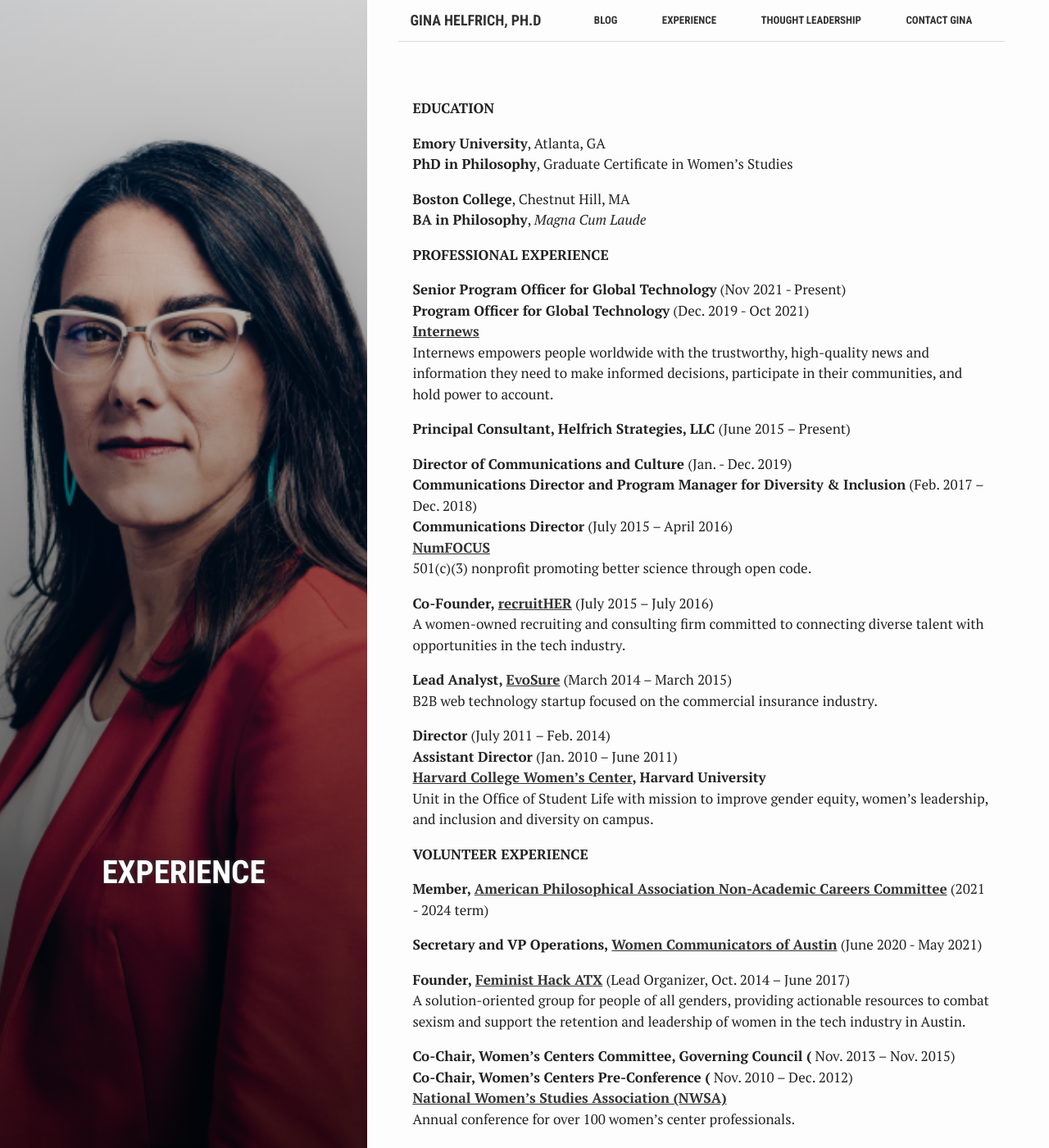
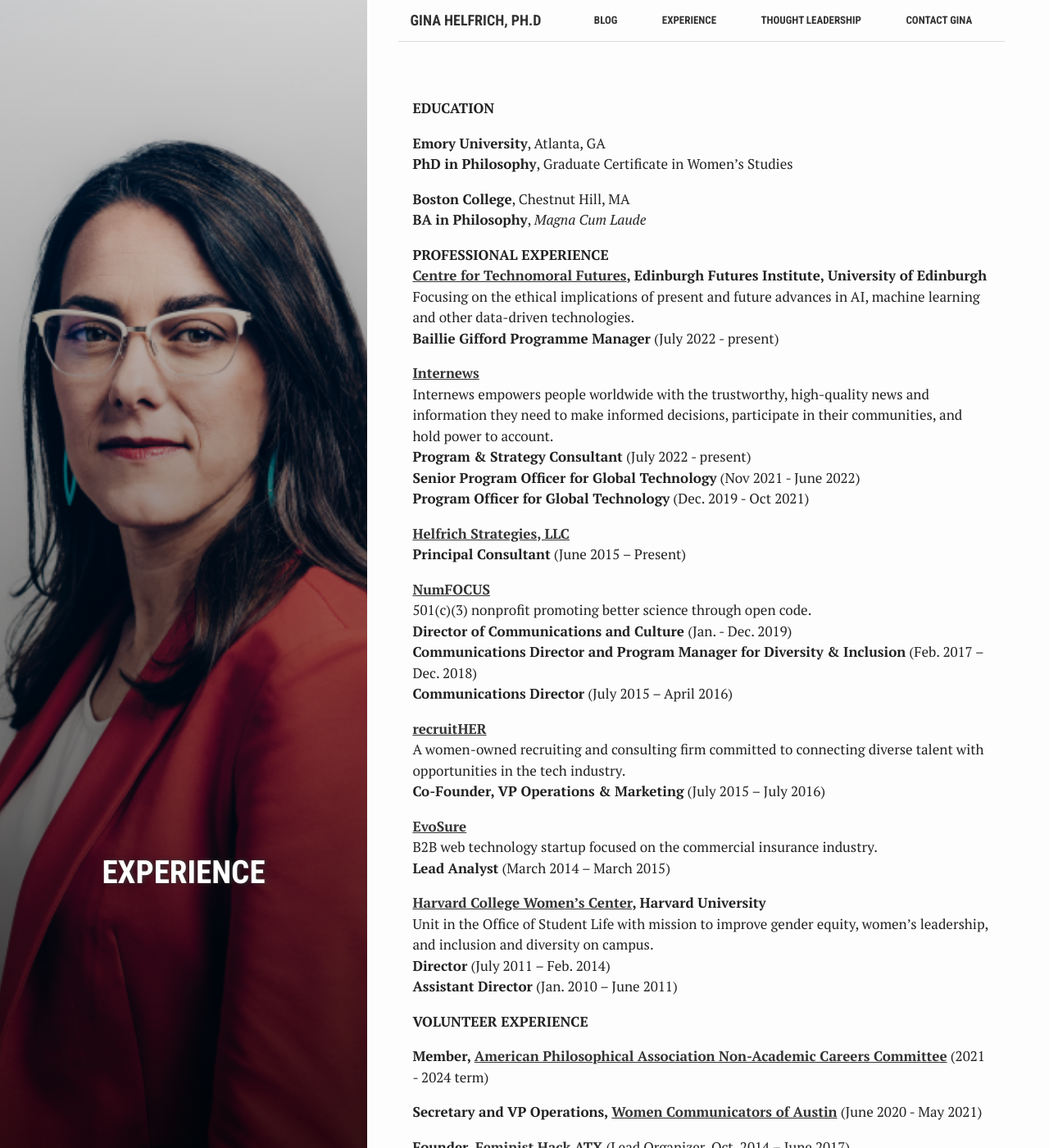
Before and after one commit to Dr-G/Dr-G.github.io, a Jekyll site: the page built from experience.md, in a window 1280 px wide and 1400 px high. Shown: the whole window at 82% size. Built offline with Jekyll 4.4.1, drawn with Linux system fonts in a browser that asks for light colours; some of the changed text lies outside the part shown.

Commit message:
Update experience.md
update

```diff
--- a/experience.md
+++ b/experience.md
@@ -18,30 +18,37 @@
 
 
 **PROFESSIONAL EXPERIENCE**
+**[Centre for Technomoral Futures](https://www.technomoralfutures.uk/), Edinburgh Futures Institute, University of Edinburgh**
+Focusing on the ethical implications of present and future advances in AI, machine learning and other data-driven technologies.
+**Baillie Gifford Programme Manager** (July 2022 - present)
 
-**Senior Program Officer for Global Technology** (Nov 2021 - Present)
-**Program Officer for Global Technology** (Dec. 2019 - Oct 2021)
 **[Internews](https://globaltech.internews.org/)**
 Internews empowers people worldwide with the trustworthy, high-quality news and information they need to make informed decisions, participate in their communities, and hold power to account.
+**Program & Strategy Consultant** (July 2022 - present)
+**Senior Program Officer for Global Technology** (Nov 2021 - June 2022)
+**Program Officer for Global Technology** (Dec. 2019 - Oct 2021)
 
-**Principal Consultant, Helfrich Strategies, LLC** (June 2015 – Present)
+**[Helfrich Strategies, LLC](https://ginahelfrich.com)**
+**Principal Consultant** (June 2015 – Present)
 
+**[NumFOCUS](https://numfocus.org)**
+501(c)(3) nonprofit promoting better science through open code.
 **Director of Communications and Culture** (Jan. - Dec. 2019)
 **Communications Director and Program Manager for Diversity & Inclusion** (Feb. 2017 – Dec. 2018)
 **Communications Director** (July 2015 – April 2016)
-**[NumFOCUS](http://numfocus.org/)**
-501(c)(3) nonprofit promoting better science through open code.
 
-**Co-Founder, [recruitHER](http://www.recruither.io/)** (July 2015 – July 2016)
+**[recruitHER](https://medium.com/@recruitHER)**
 A women-owned recruiting and consulting firm committed to connecting diverse talent with opportunities in the tech industry.
+**Co-Founder, VP Operations & Marketing** (July 2015 – July 2016)
 
-**Lead Analyst, [EvoSure](http://evosure.com/)** (March 2014 – March 2015)
+**[EvoSure](http://evosure.com/)**
 B2B web technology startup focused on the commercial insurance industry.
+**Lead Analyst** (March 2014 – March 2015)
 
+**[Harvard College Women’s Center](http://hcwc.fas.harvard.edu/), Harvard University**
+Unit in the Office of Student Life with mission to improve gender equity, women’s leadership, and inclusion and diversity on campus.
 **Director** (July 2011 – Feb. 2014)
 **Assistant Director** (Jan. 2010 – June 2011)
-**[Harvard College Women’s Center](http://hcwc.fas.harvard.edu/), Harvard University**
-Unit in the Office of Student Life with mission to improve gender equity, women’s leadership, and inclusion and diversity on campus.
 
 
 **VOLUNTEER EXPERIENCE**
@@ -53,12 +60,12 @@
 **Founder, [Feminist Hack ATX](http://www.feministhack.com/)** (Lead Organizer, Oct. 2014 – June 2017)
 A solution-oriented group for people of all genders, providing actionable resources to combat sexism and support the retention and leadership of women in the tech industry in Austin.
 
-**Co-Chair, Women’s Centers Committee, Governing Council (** Nov. 2013 – Nov. 2015)
-**Co-Chair, Women’s Centers Pre-Conference (** Nov. 2010 – Dec. 2012)
 **[National Women's Studies Association (NWSA)](http://www.nwsa.org/)**
 Annual conference for over 100 women's center professionals.
+**Co-Chair, Women’s Centers Committee, Governing Council** (Nov. 2013 – Nov. 2015)
+**Co-Chair, Women’s Centers Pre-Conference** (Nov. 2010 – Dec. 2012)
 
-**Founder and Coordinator** , **New England Women’s Centers Conference** (Feb. – Nov. 2010)
+**Founder and Coordinator, New England Women’s Centers Conference** (Feb. – Nov. 2010)
 Annual professional development conference for university women's center staff.
 
  **Committee Service at Harvard**
@@ -86,12 +93,13 @@
 *   Studies of Women, Gender, and Sexuality S-43s: Gender, Race, and Ethics in the Twenty-First Century (Summer Seminar and Freshman Seminar)
 
 
-**Adjunct Instructor** , **[Department of Philosophy, Morehouse College](http://www.morehouse.edu/academics/phil/)**
+**Adjunct Instructor**, **[Department of Philosophy, Morehouse College](http://www.morehouse.edu/academics/phil/)**
 
 *   PHIL 201: Introduction to Philosophy (two sections)
 
 
 **[Department of Philosophy, Emory University](http://philosophy.emory.edu/home/index.html)**
+
 **Instructor**
 
 *   Introduction to Philosophy
```
Also changed, not shown: other parts of experience.md (+1 -1 lines).
